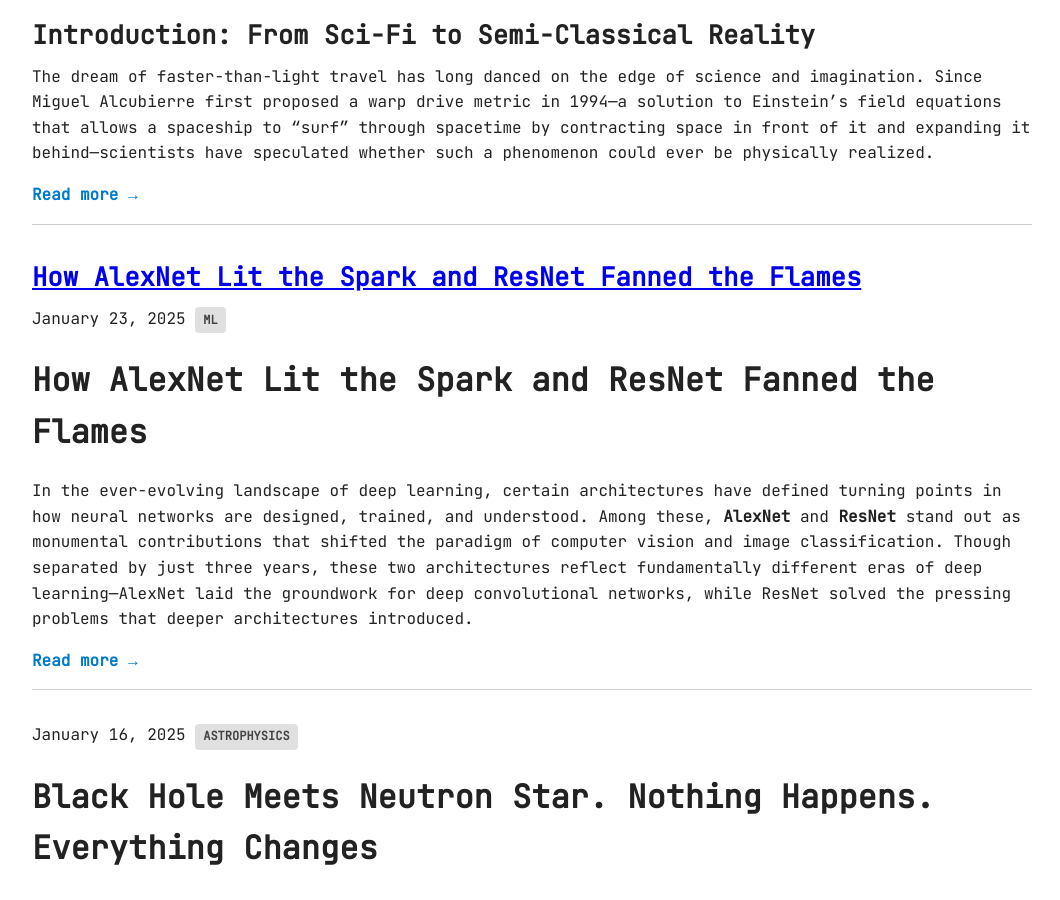
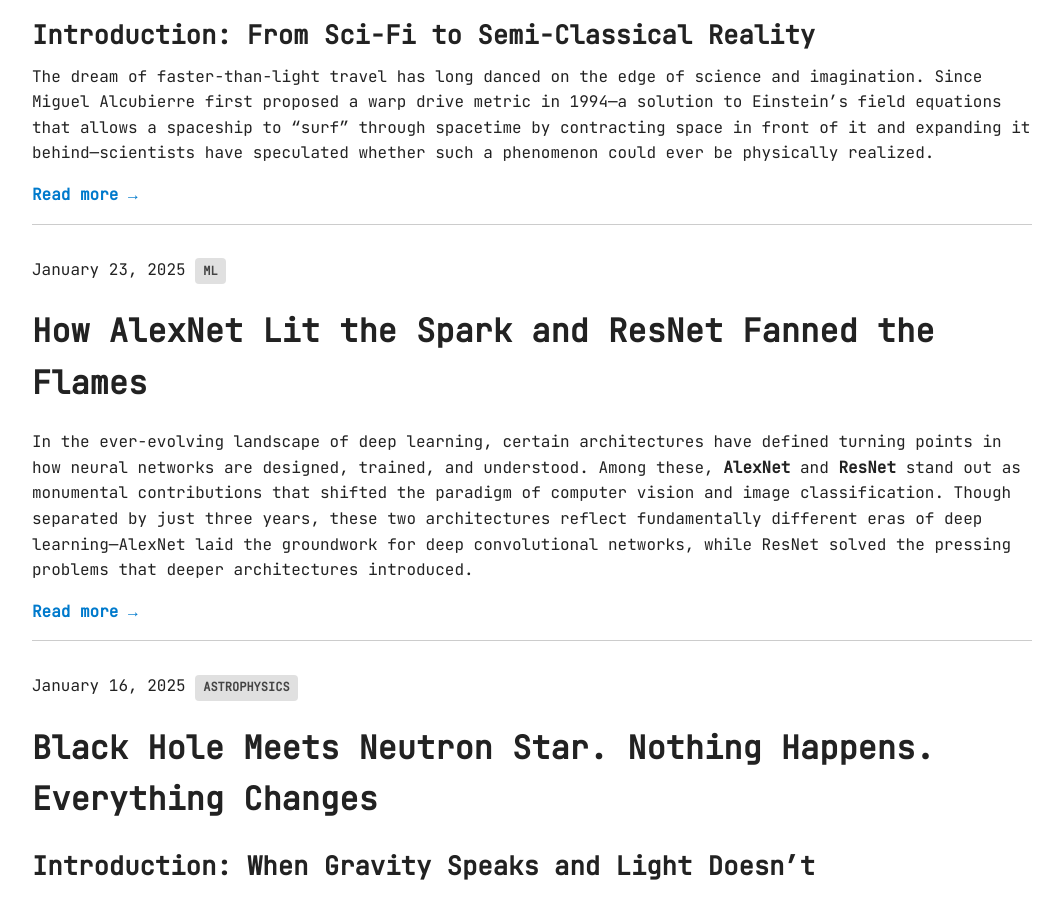
Before and after one commit to Raahul-Thakur/tensorandquarks.github.io, a Jekyll site: the page built from index.md, in a window 1280 px wide and 900 px high, scrolled down 2651 px. Shown: the whole window, without its empty margins (108-1168 px from the left). Built offline with Jekyll 4.4.1, drawn with Linux system fonts in a browser that asks for light colours.

Commit message:
Update 2025-01-23-alexnetvsresnet.md

```diff
--- a/_posts/2025-01-23-alexnetvsresnet.md
+++ b/_posts/2025-01-23-alexnetvsresnet.md
@@ -1,6 +1,6 @@
 ---
 layout: default
-title: "How AlexNet Lit the Spark and ResNet Fanned the Flames"
+title: ""
 date: 2025-01-23
 tags: [ML]
 ---
```
